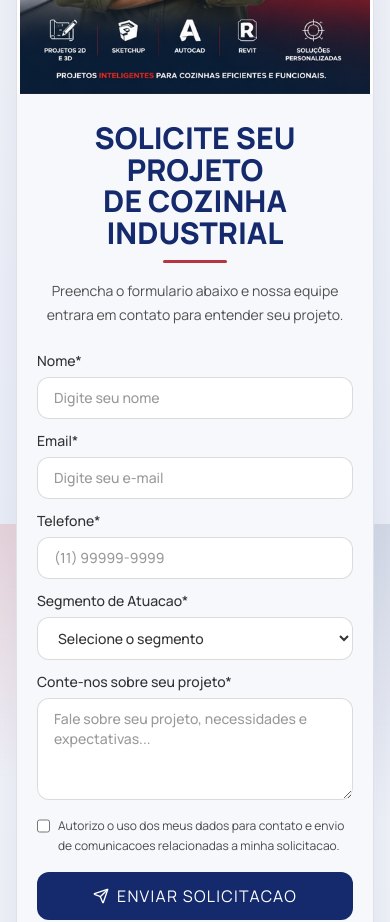
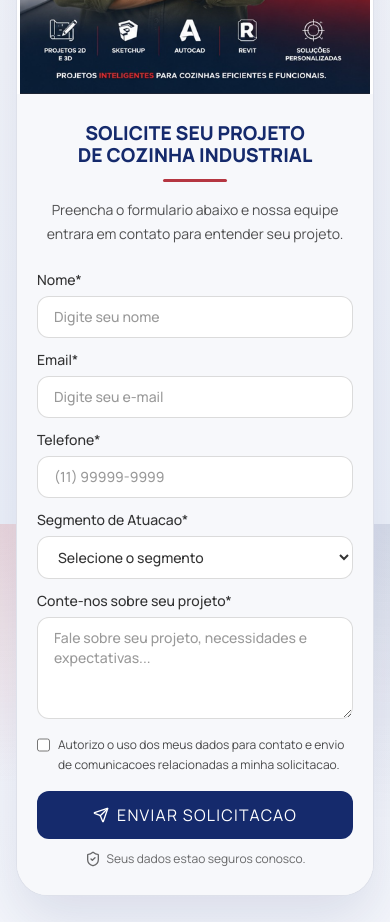
Before and after one commit to ygorluizoliveira/NrCozinhas, a Next.js app: page / in a window 390 px wide. Shown: the part 4540-5462 px from the top of the page. Built offline with nearby package versions, Linux system fonts and the light colour scheme; a web font is replaced by a local one.

Commit message:
Ajuste no texto mobile e espaçamento

```diff
--- a/src/components/quote-form.tsx
+++ b/src/components/quote-form.tsx
@@ -60,12 +60,11 @@ export function QuoteForm() {
           />
         </aside>
 
-        <div className="bg-[#f7f8fb] px-5 py-7 sm:px-8 lg:px-9">
+        <div className="bg-[#f7f8fb] px-5 py-7 max-[320px]:pt-3 sm:px-8 lg:px-9">
           <div className="mx-auto max-w-xl">
-            <h3 className="mx-auto max-w-md text-center text-3xl font-black uppercase leading-[1.05] text-[color:var(--brand-blue)] sm:text-4xl">
-              Solicite seu projeto
-              <br />
-              de cozinha industrial
+            <h3 className="mx-auto max-w-md text-center text-3xl font-black uppercase leading-[1.05] text-[color:var(--brand-blue)] sm:text-4xl max-[425px]:text-[1.2rem] max-[425px]:leading-[1.15]">
+              <span className="block">Solicite seu projeto</span>
+              <span className="block">de cozinha industrial</span>
             </h3>
             <div className="mx-auto mt-3 h-[3px] w-16 rounded-full bg-[color:var(--brand-red)]" />
             <p className="mx-auto mt-4 max-w-md text-center text-sm leading-6 text-black/68">
```
